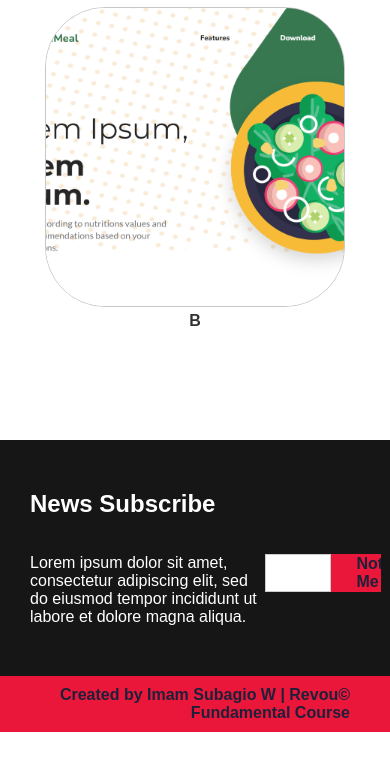
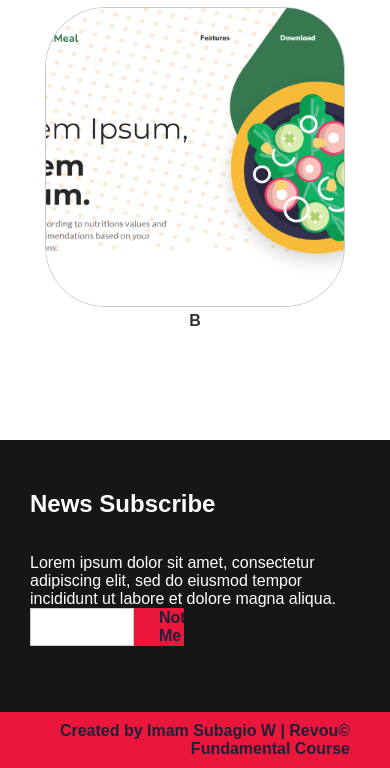
Before and after one commit to bagiosw/revou-first-project, a plain HTML site: page profile.html in a window 390 px wide. Shown: the part 1845-2613 px from the top of the page. Before the commit the page ends 2577 px from the top, so only its background shows below. Drawn offline with Linux system fonts and the light colour scheme; a web font is replaced by a local one.

Commit message:
Update profile.css

```diff
--- a/profile.css
+++ b/profile.css
@@ -265,10 +265,7 @@ section {
 	width: 45%;
 }
 
-.message-form-field div input[type="text"],
-.message-form-field div input[type="date"],
-.message-form-field div select,
-.message-form-field div textarea {
+.message-form-field div input[type="text"] {
 	width: 75%;
 	padding: 8px;
 	border: 1px solid #ccc;
@@ -398,4 +395,17 @@ footer {
 		height: 20px;
 		text-decoration-line: none;
 	}
+
+	.message-us-content {
+		display: flex;
+		flex-direction: column;
+	}
+
+	.message-form-field div input[type="text"] {
+		width: 100%;
+		padding: 8px;
+		border: 1px solid #ccc;
+		margin-bottom: 10px;
+		line-height: 20px;
+	}
 }
```
